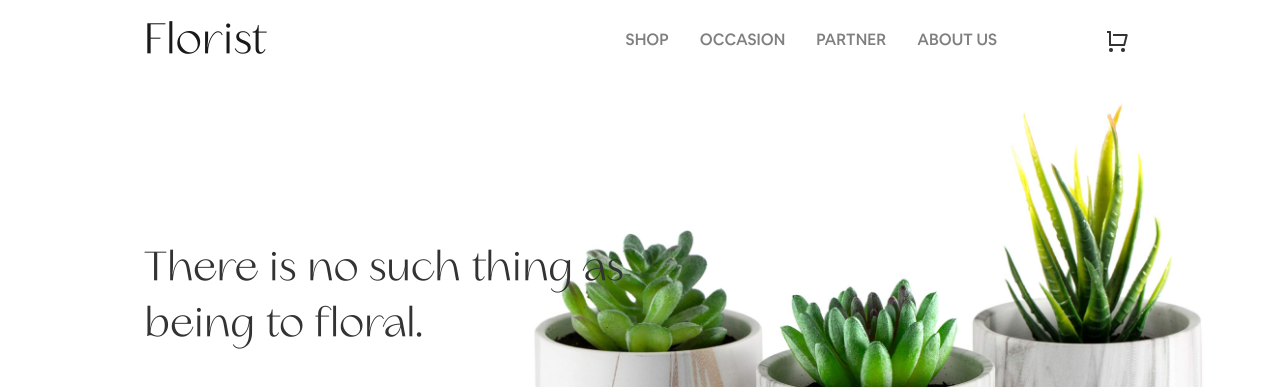
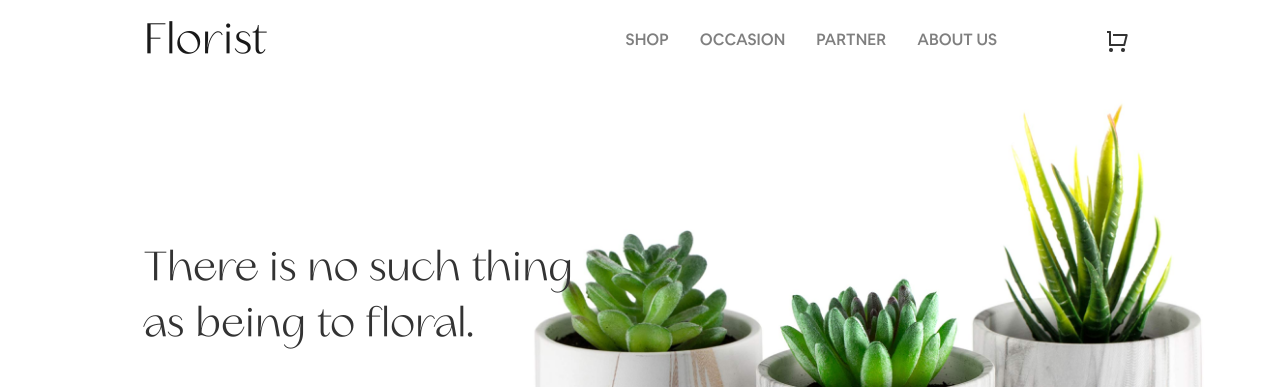
Before and after one commit to Farrukh0802/floristt, a plain HTML site: page index.html in a window 1280 px wide. Shown: the top 387 px of the page. Drawn offline with Linux system fonts and the light colour scheme.

Commit message:
add style

```diff
--- a/css/main.css
+++ b/css/main.css
@@ -49,7 +49,7 @@ section, header, footer{
 .main{
 }
 .content{
-    max-width: 540px;
+    max-width: 460px;
     margin-top: 16%;
 }
 .content > h1{
```
